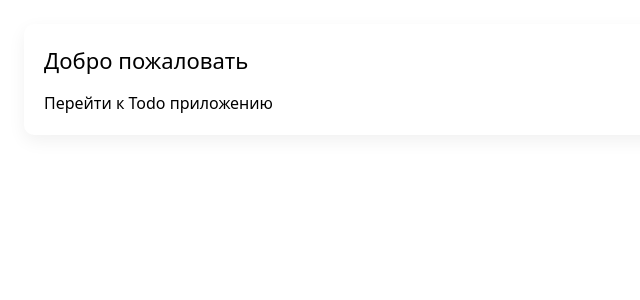
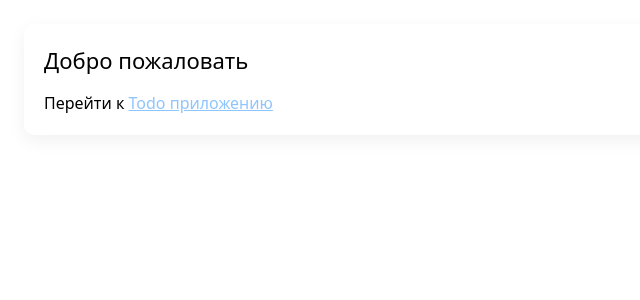
Before and after one commit to mrrobot2524/todo_list_nextjs, a Next.js app: page / in a window 1280 px wide. Shown: the top 300 px of the page, without its empty margins (0-640 px from the left). Built offline with nearby package versions, Linux system fonts and the light colour scheme.

Commit message:
task done was some changes

```diff
--- a/src/app/page.tsx
+++ b/src/app/page.tsx
@@ -4,7 +4,7 @@ export default function Home() {
   return (
      <div>
           <h1>Добро пожаловать</h1>
-          <p>Перейти к  <Link href="/todo">Todo приложению</Link></p>
+          <p>Перейти к  <Link href="/todo" className="text-blue-300 underline">Todo приложению</Link></p>
       </div>
   );
 }
```
